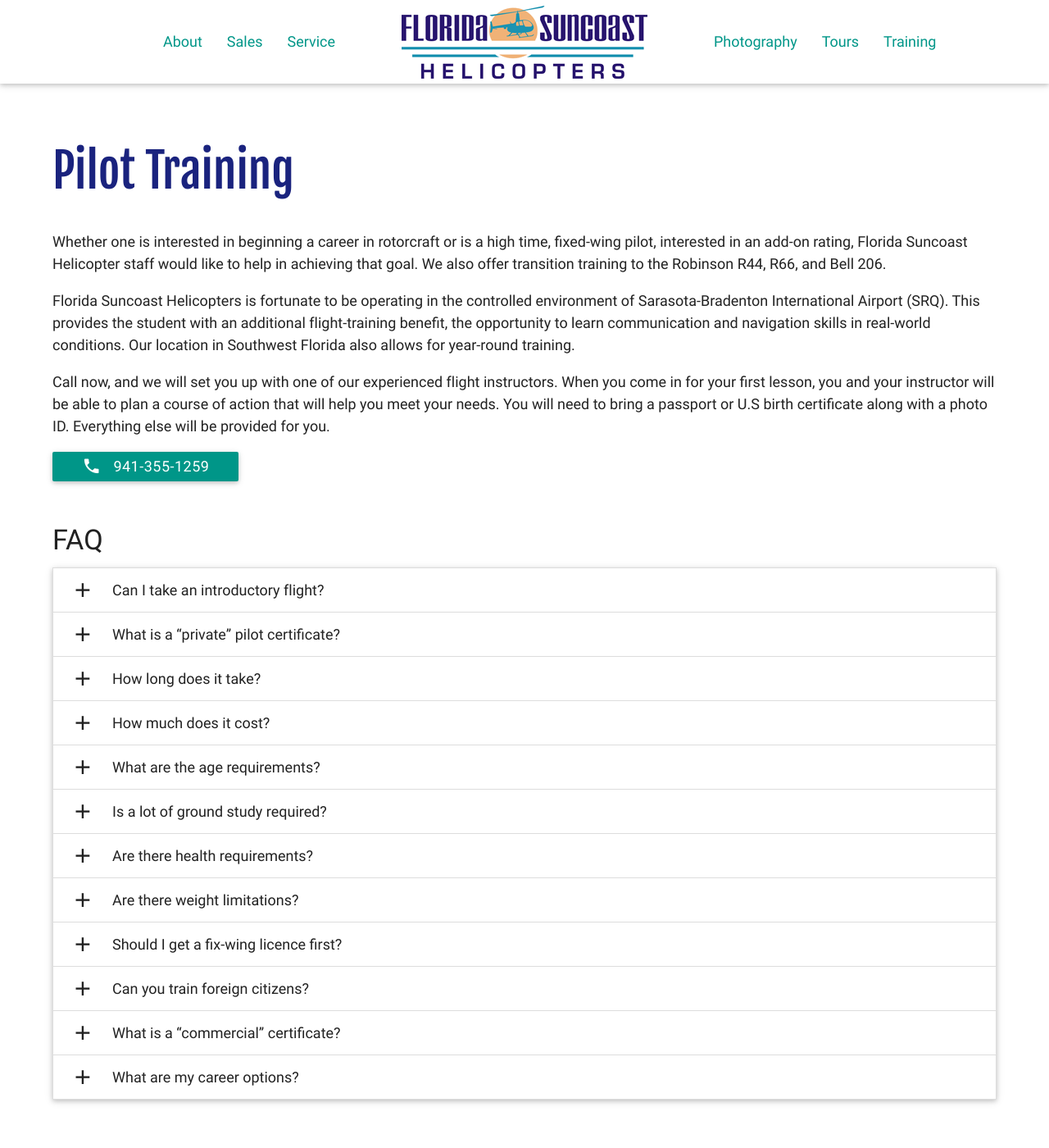
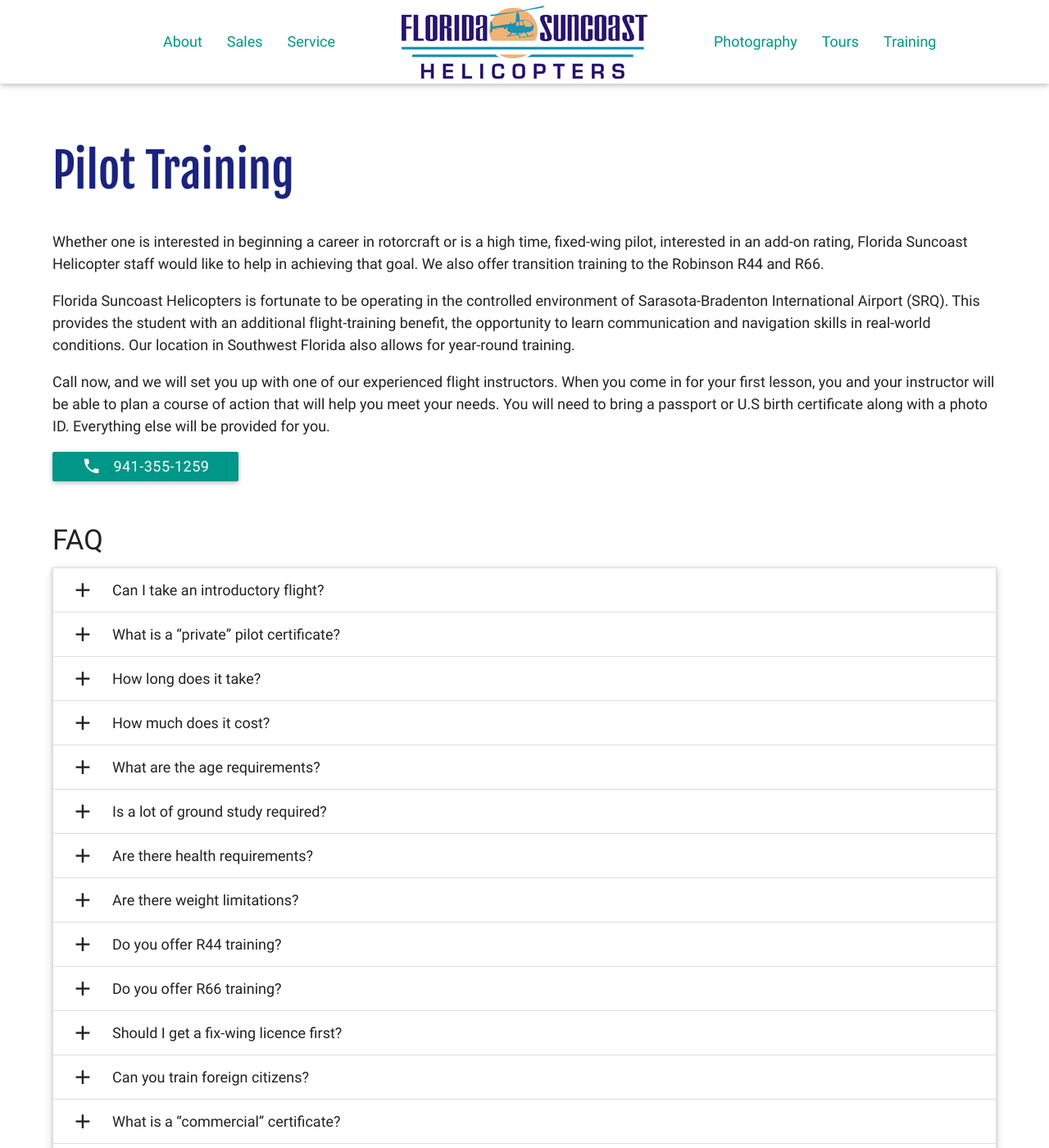
Before and after one commit to joncoop/fsh, a Jekyll site: the page built from training.html, in a window 1280 px wide and 1400 px high. Shown: the whole window at 82% size. Built offline with Jekyll 4.4.1, drawn with Linux system fonts in a browser that asks for light colours; nearby versions of some CDN libraries.

Commit message:
Update content.

```diff
--- a/training.html
+++ b/training.html
@@ -5,7 +5,7 @@
 
 <div class="row">
   <div class="col s12">
-    <p>Whether one is interested in beginning a career in rotorcraft or is a high time, fixed-wing pilot, interested in an add-on rating, Florida Suncoast Helicopter staff would like to help in achieving that goal. We also offer transition training to the Robinson R44, R66, and Bell 206.</p>
+    <p>Whether one is interested in beginning a career in rotorcraft or is a high time, fixed-wing pilot, interested in an add-on rating, Florida Suncoast Helicopter staff would like to help in achieving that goal. We also offer transition training to the Robinson R44 and R66.</p>
 
     <p>Florida Suncoast Helicopters is fortunate to be operating in the controlled environment of Sarasota-Bradenton International Airport (SRQ). This provides the student with an additional flight-training benefit, the opportunity to learn communication and navigation skills in real-world conditions. Our location in Southwest Florida also allows for year-round training.</p>
 
@@ -35,13 +35,13 @@
       <li>
         <div class="collapsible-header"><i class="material-icons">add</i>How long does it take?</div>
         <div class="collapsible-body">
-          <p>Depending how often you fly and how much time you commit to ground study, you should be able to achieve a private rating in four to six months.</p>
+          <p>Depending how often you fly and how much time you commit to ground study, on average you should be able to achieve a private rating in four to six months. It is possible to finish in less time if you can commit time to training almost every day.</p>
         </div>
       </li>
       <li>
         <div class="collapsible-header"><i class="material-icons">add</i>How much does it cost?</div>
         <div class="collapsible-body">
-          <p>ANSWER GOES HERE</p>
+          <p>Helicopter training is expensive. A realistic estimate for most people to achieve a private rating is around $16,000. And a word of advice NEVER PAY ANY SCHOOL UPFRONT FOR ALL YOUR TRAINING COSTS.</p>
         </div>
       </li>
       <li>
@@ -66,6 +66,18 @@
         <div class="collapsible-header"><i class="material-icons">add</i>Are there weight limitations?</div>
         <div class="collapsible-body">
           <p>The R22 has a maximum seat weight of 240lbs. If you are under that weight you are okay to start training.</p>
+        </div>
+      </li>
+      <li>
+        <div class="collapsible-header"><i class="material-icons">add</i>Do you offer R44 training?</div>
+        <div class="collapsible-body">
+          <p>Yes, we can do training the on the R44 for those above the R22 seat weight or those that want the R44 signoff. As Robinson a dealership we offer training with no additional cost with the purchase of a helicopter.</p>
+        </div>
+      </li>
+      <li>
+        <div class="collapsible-header"><i class="material-icons">add</i>Do you offer R66 training?</div>
+        <div class="collapsible-body">
+          <p>Yes, we offer turbine transition training in the R66. As Robinson a dealership we offer training with no additional cost with the purchase of a helicopter.</p>
         </div>
       </li>
       <li>
```
